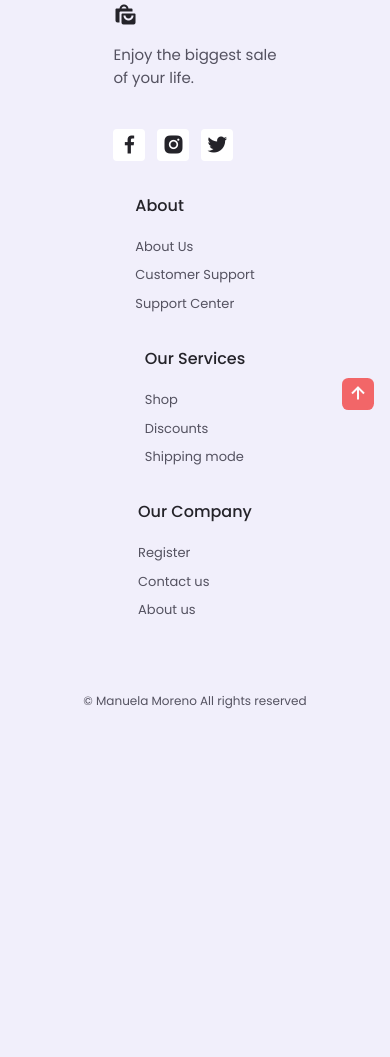
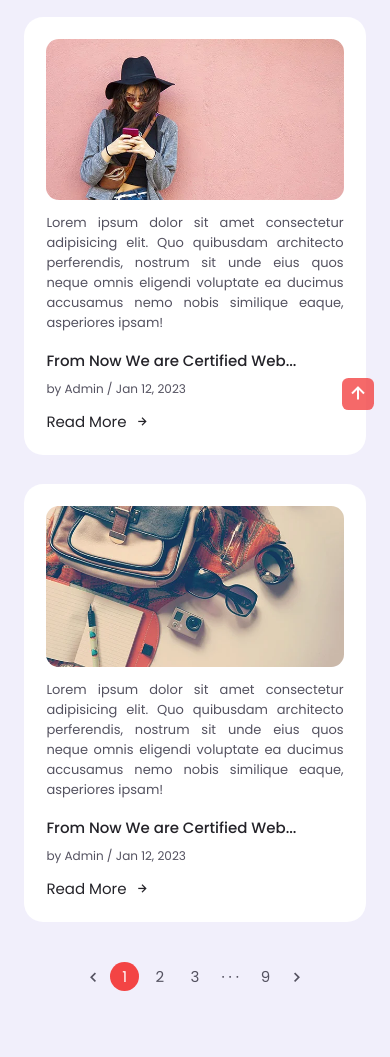
Before and after one commit to mamorenoc2/Web-Developer-Porfolio, a plain HTML site: page Projects/ecommerce/blog.html in a window 390 px wide. Shown: the part 687-1744 px from the top of the page. Before the commit the page ends 1501 px from the top, so only its background shows below. Drawn offline with nearby package versions, Linux system fonts and the light colour scheme.

Commit message:
Blog section complete

```diff
--- a/Projects/ecommerce/assets/css/style.css
+++ b/Projects/ecommerce/assets/css/style.css
@@ -726,6 +726,40 @@ input {
 
 
 /*=============== ABOUT PAGE ===============*/
+.blog__container {
+    row-gap: 1.8rem;
+}
+
+.blog__post {
+    grid-template-columns: .8fr 1.2fr;
+    column-gap: 2rem;
+    align-items: center;
+    background-color: var(--container-color);
+    border-radius: 1.2rem;
+    padding: 1.4rem;
+}
+
+.blog__img {
+    border-radius: .8rem;
+}
+
+.blog__details {
+    font-size: var(--small-font-size);
+    text-align: justify;
+    margin-bottom: var(--mb-1);
+}
+
+.blog__title {
+    font-size: var(--h3-font-size);
+    font-weight: var(--font-medium);
+    margin-bottom: var(--mb-0-5);
+}
+
+.blog__date {
+    font-size: var(--smaller-font-size);
+    color: var(--text-color);
+    margin-bottom: var(--mb-0-75);
+}
 
 
 /*=============== BLOG PAGE ===============*/
@@ -1177,12 +1211,45 @@ input {
     .shop__title {
         font-size: var(--normal-font-size);
     }
+
+    .blog__title {
+        font-size: var(--normal-font-size);
+    }
+
+    .blog__post {
+        column-gap: 1.6rem;
+    }
 }
 
 /* For medium devices */
 @media screen and (max-width: 767px) {
     body {
         margin: var(--header-height) 0 0 0;
+    }
+
+    .nav__menu {
+        position: fixed;
+        background-color: var(--body-color);
+        top: 0;
+        right: -100%;
+        width: 100%;
+        height: 100%;
+        padding: 6rem 2rem 3.5rem;
+    }
+
+    .nav__list {
+        flex-direction: column;
+        row-gap: 2rem;
+    }
+
+
+    .nav__close,
+    .nav__toggle {
+        display: block;
+    }
+
+    .nav {
+        height: var(--header-height);
     }
 
     .home__content {
@@ -1232,44 +1299,9 @@ input {
         grid-template-columns: .7fr;
     }
 
-    .footer__container {
-        grid-template-columns: 1fr;
-        row-gap: 2rem;
-        justify-content: start;
-    }
-
-    .footer__copy {
-
-        margin: 4.5rem;
-    }
 
     .section {
         padding: 4.5rem 0 2rem;
-    }
-
-    .nav {
-        height: var(--header-height);
-    }
-
-    .nav__menu {
-        position: fixed;
-        background-color: var(--body-color);
-        top: 0;
-        right: -100%;
-        width: 100%;
-        height: 100%;
-        padding: 6rem 2rem 3.5rem;
-    }
-
-    .nav__list {
-        flex-direction: column;
-        row-gap: 2rem;
-    }
-
-
-    .nav__close,
-    .nav__toggle {
-        display: block;
     }
 
 
@@ -1286,6 +1318,23 @@ input {
     .pagination {
         justify-content: center;
     }
+
+    .blog__post {
+        grid-template-columns: repeat(2, 1fr);
+    }
+
+    .footer__container {
+        grid-template-columns: 1fr;
+        row-gap: 2rem;
+        justify-content: start;
+    }
+
+    .footer__copy {
+
+        margin: 4.5rem;
+    }
+
+
 }
 
 @media screen and (max-width: 576px) {
@@ -1329,6 +1378,11 @@ input {
         width: 100%;
     }
 
+    .blog__post {
+        grid-template-columns: 1fr;
+        row-gap: .8rem;
+    }
+
 }
 
 /* For small devices */
@@ -1369,4 +1423,7 @@ input {
         font-size: var(--small-font-size);
     }
 
+    .blog__post {
+        padding: .8rem;
+    }
 }
--- a/Projects/ecommerce/blog.html
+++ b/Projects/ecommerce/blog.html
@@ -27,7 +27,7 @@
             <div class="nav__menu" id="nav-menu">
                 <ul class="nav__list">
                     <li class="nav__item">
-                        <a href="index.html" class="nav__link active-link">Home</a>
+                        <a href="index.html" class="nav__link">Home</a>
                     </li>
 
                     <li class="nav__item">
@@ -39,7 +39,7 @@
                     </li>
 
                     <li class="nav__item">
-                        <a href="blog.html" class="nav__link">Blog</a>
+                        <a href="blog.html" class="nav__link active-link">Blog</a>
                     </li>
 
                     <li class="nav__item">
@@ -187,12 +187,45 @@
 
                     <div class="div__info">
                         <p class="blog__details">Lorem ipsum dolor sit amet consectetur adipisicing elit. Quo quibusdam architecto perferendis, nostrum sit unde eius quos neque omnis eligendi voluptate ea ducimus accusamus nemo nobis similique eaque, asperiores ipsam!</p>
-                        <h3 class="blog__title"> From Now We are Certified Web</h3>
-                        <p class="blog__date"></p>
+                        <h3 class="blog__title"> From Now We are Certified Web...</h3>
+                        <p class="blog__date">by Admin / Jan 12, 2023</p>
+                        <a href="#" class="button--link button--flex">Read More <i class="bx bx-right-arrow-alt"></i></a>
+                    </div>
+                </div>
+
+                <div class="blog__post grid">
+                    <img src="/assets/img/blog-2.webp" alt="" class="blog__img">
+
+                    <div class="div__info">
+                        <p class="blog__details">Lorem ipsum dolor sit amet consectetur adipisicing elit. Quo quibusdam architecto perferendis, nostrum sit unde eius quos neque omnis eligendi voluptate ea ducimus accusamus nemo nobis similique eaque, asperiores ipsam!</p>
+                        <h3 class="blog__title"> From Now We are Certified Web...</h3>
+                        <p class="blog__date">by Admin / Jan 12, 2023</p>
+                        <a href="#" class="button--link button--flex">Read More <i class="bx bx-right-arrow-alt"></i></a>
+                    </div>
+                </div>
+
+                <div class="blog__post grid">
+                    <img src="/assets/img/blog-1.webp" alt="" class="blog__img">
+
+                    <div class="div__info">
+                        <p class="blog__details">Lorem ipsum dolor sit amet consectetur adipisicing elit. Quo quibusdam architecto perferendis, nostrum sit unde eius quos neque omnis eligendi voluptate ea ducimus accusamus nemo nobis similique eaque, asperiores ipsam!</p>
+                        <h3 class="blog__title"> From Now We are Certified Web...</h3>
+                        <p class="blog__date">by Admin / Jan 12, 2023</p>
+                        <a href="#" class="button--link button--flex">Read More <i class="bx bx-right-arrow-alt"></i></a>
                     </div>
                 </div>
             </div>
 
+            <div class="pagination">
+                <i class="bx bx-chevron-left pagination__icon"></i>
+
+                <span class="current">1</span>
+                <span>2</span>
+                <span>3</span>
+                <span>&middot; &middot; &middot;</span>
+                <span>9</span>
+                <i class="bx bx-chevron-right pagination__icon"></i>
+            </div>
         </section>
     </main>
 
```
Also changed, not shown: Projects/ecommerce/shop.html (+0 -4 lines).
